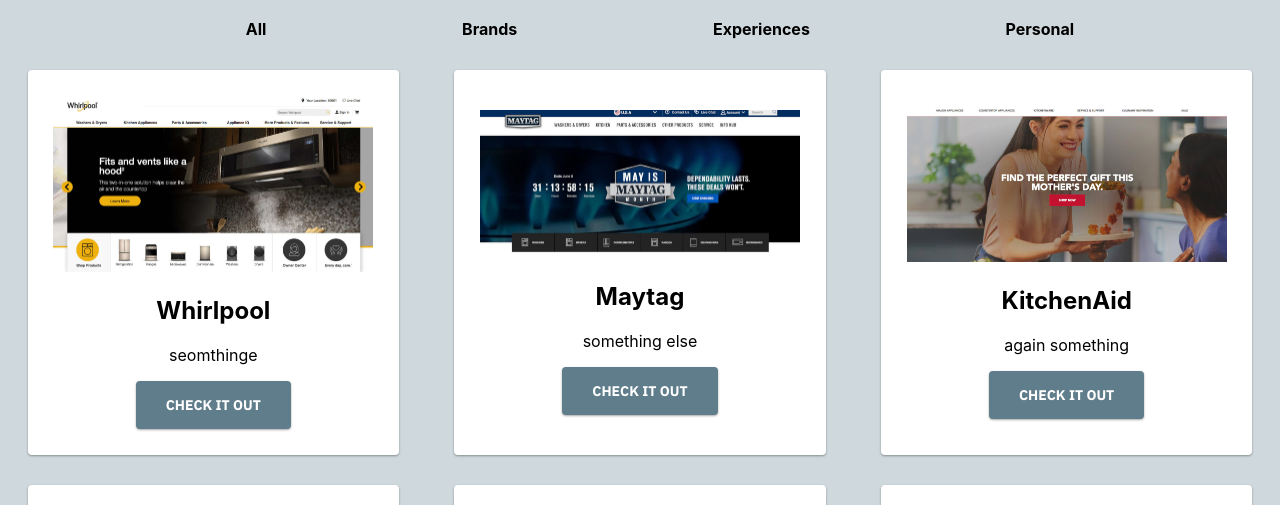
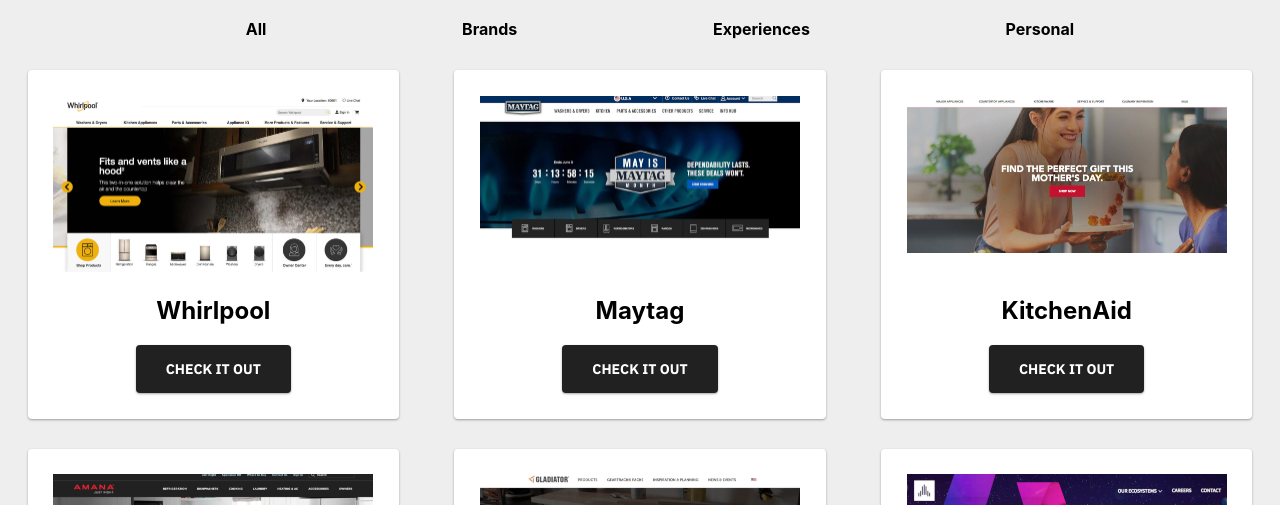
Before and after one commit to uelski/portfolio-site, a React (Create React App) app: page / in a window 1280 px wide. Shown: the part 1341-1846 px from the top of the page. Built offline with nearby package versions, Linux system fonts and the light colour scheme.

Commit message:
first pass restyled work section

```diff
--- a/src/components/WorkCard.js
+++ b/src/components/WorkCard.js
@@ -12,7 +12,6 @@
                 </div>
                 <div className="work-card-copy-container">
                     <h2>{this.props.headline}</h2>
-                    <p>{this.props.copy}</p>
                     <a className='button--primary' href={this.props.link}>Check It Out</a>
                 </div>
 
--- a/src/styles/_helpers.scss
+++ b/src/styles/_helpers.scss
@@ -13,7 +13,7 @@
 .button {
     &--primary {
         position: relative;
-        background-color: #607d8b;
+        background-color: #212121;
         padding: 15px 30px;
         text-decoration: none;
         font-weight: normal;
@@ -27,32 +27,11 @@
         text-transform: uppercase;
         border-radius: 4px;
         box-shadow: 0 1px 3px rgba(0,0,0,0.12), 0 1px 2px rgba(0,0,0,0.24);
-        transition: background-color .2s ease .1s;
-        &:before {
-            content: '';
-            position: absolute;
-            top: 0;
-            width: 0;
-            background: #00838f;
-            height: 6px;
-            left: 4px;
-            transition: width .2s ease-out;
-        }
-        &:after {
-            content: '';
-            position: absolute;
-            bottom: 0;
-            width: 0;
-            background: #00838f;
-            height: 6px;
-            right: 4px;
-            transition: width .2s ease-out;
-        }
+        transition: background-color .25s ease;
+
         &:hover {
             background-color: #00838f;
-            &:before, &:after {
-                width: 90%;
-            }
+
         }
     }
 }
--- a/src/styles/_section-work.scss
+++ b/src/styles/_section-work.scss
@@ -1,5 +1,5 @@
 .section--work {
-    background: #cfd8dc;
+    background: #eeeeee;
     .inner-container {
         justify-content: space-around;
         flex-wrap: wrap;
--- a/src/styles/_work-card.scss
+++ b/src/styles/_work-card.scss
@@ -2,7 +2,7 @@
 
     &-container {
         flex-direction: column;
-        justify-content: center;
+        justify-content: space-between;
         align-items: center;
         padding: 2vw;
         margin: 15px;
```
